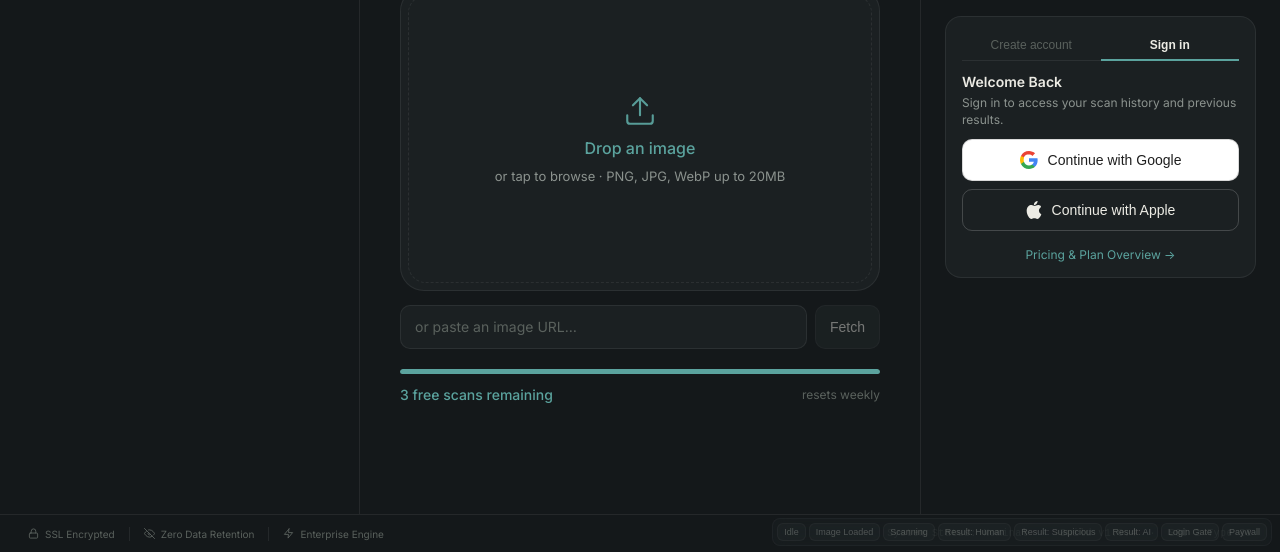
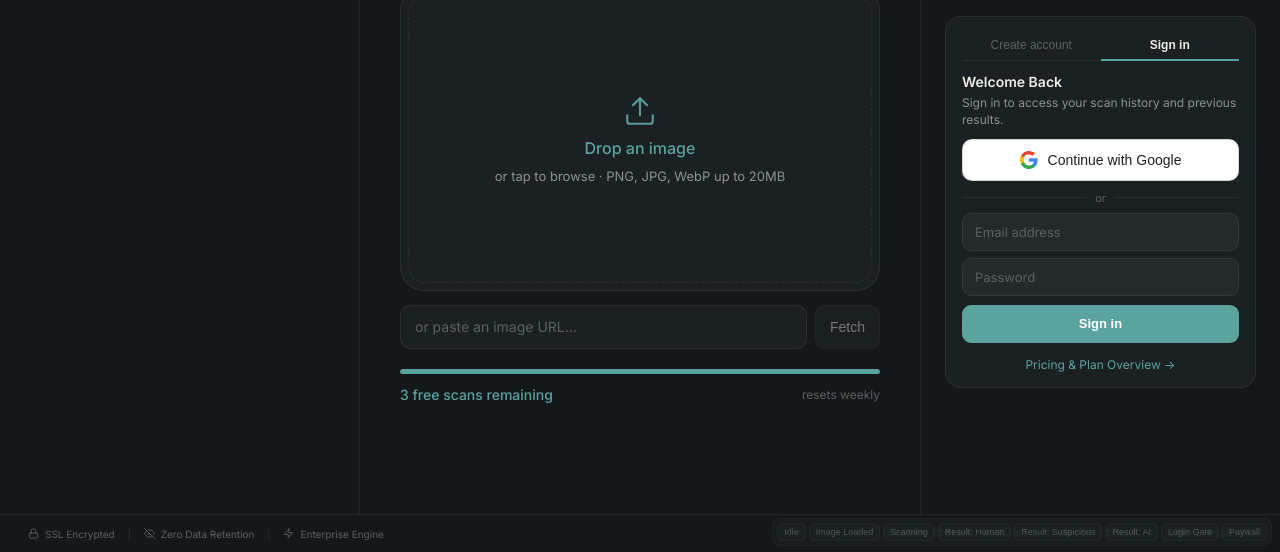
Before and after one commit to Sencial5555/essential-app, a website: page Essential.html in a window 1280 px wide. Both pictures are taken after a click on the button "Sign in". Shown: the part 248-800 px from the top of the page. Drawn offline with nearby package versions, Linux system fonts and the light colour scheme.

Commit message:
Add email/password auth, remove Apple button
Co-Authored-By: Claude Sonnet 4.6 <noreply@anthropic.com>

```diff
--- a/Essential.html
+++ b/Essential.html
@@ -329,6 +329,23 @@
       object-fit: cover;
     }
 
+    /* ── Email auth inputs ── */
+    .email-auth-input {
+      width: 100%;
+      height: 38px;
+      padding: 0 12px;
+      border-radius: 9px;
+      background: var(--bg-elevated);
+      border: 1px solid var(--border-subtle);
+      color: var(--text-primary);
+      font-size: 13px;
+      font-family: inherit;
+      outline: none;
+      transition: border-color 200ms ease, background 200ms ease;
+    }
+    .email-auth-input::placeholder { color: var(--text-muted); }
+    .email-auth-input:focus { border-color: var(--border-active); background: var(--bg-surface); }
+
     /* ── Copy button ── */
     .icon-btn {
       height: 30px;
@@ -927,12 +944,21 @@
               <svg width="18" height="18" viewBox="0 0 18 18"><path fill="#4285F4" d="M17.64 9.2c0-.637-.057-1.251-.164-1.84H9v3.481h4.844c-.209 1.125-.843 2.078-1.796 2.717v2.258h2.908c1.702-1.567 2.684-3.874 2.684-6.615z"/><path fill="#34A853" d="M9 18c2.43 0 4.467-.806 5.956-2.18l-2.908-2.259c-.806.54-1.837.86-3.048.86-2.344 0-4.328-1.584-5.036-3.711H.957v2.332A8.997 8.997 0 0 0 9 18z"/><path fill="#FBBC05" d="M3.964 10.71A5.41 5.41 0 0 1 3.682 9c0-.593.102-1.17.282-1.71V4.958H.957A8.996 8.996 0 0 0 0 9c0 1.452.348 2.827.957 4.042l3.007-2.332z"/><path fill="#EA4335" d="M9 3.58c1.321 0 2.508.454 3.44 1.345l2.582-2.58C13.463.891 11.426 0 9 0A8.997 8.997 0 0 0 .957 4.958L3.964 6.29C4.672 4.163 6.656 3.58 9 3.58z"/></svg>
               Continue with Google
             </button>
-            <button class="auth-btn btn-active" onclick="signInWithApple()" style="background:transparent; border:1px solid var(--border-active); color:var(--text-primary); height:42px; border-radius:10px; font-size:14px;">
-              <svg width="16" height="18" viewBox="0 0 814 1000" fill="currentColor"><path d="M788.1 340.9c-5.8 4.5-108.2 62.2-108.2 190.5 0 148.4 130.3 200.9 134.2 202.2-.6 3.2-20.7 71.9-68.7 141.9-42.8 61.6-87.5 123.1-155.5 123.1s-85.5-39.5-164-39.5c-76 0-103.7 40.8-165.9 40.8s-105.3-57.2-155.5-127.4C46.7 790.7 0 663 0 541.8c0-207.5 135.4-317.3 269-317.3 70.1 0 128.4 46.4 172.5 46.4 42.8 0 109.9-49 191.8-49 30.8.1 108.2 5.7 160.7 67.2zm-234-181.5c31.1-36.9 53.1-88.1 53.1-139.3 0-7.1-.6-14.3-1.9-20.1-50.6 1.9-110.8 33.7-147.1 75.8-28.5 32.4-55.1 83.6-55.1 135.5 0 7.8 1.3 15.6 1.9 18.1 3.2.6 8.4 1.3 13.6 1.3 45.4 0 102.5-30.4 135.5-71.3z"/></svg>
-              Continue with Apple
-            </button>
           </div>
-          <p style="margin-top:12px; text-align:center;">
+          <!-- Divider -->
+          <div style="display:flex; align-items:center; gap:8px; margin:10px 0 8px;">
+            <div style="flex:1; height:1px; background:var(--border-subtle);"></div>
+            <span style="font-size:11px; color:var(--text-muted);">or</span>
+            <div style="flex:1; height:1px; background:var(--border-subtle);"></div>
+          </div>
+          <!-- Email + password form -->
+          <div style="display:flex; flex-direction:column; gap:7px;">
+            <input class="email-auth-input" id="panel-email-input" type="email" placeholder="Email address" />
+            <input class="email-auth-input" id="panel-password-input" type="password" placeholder="Password" />
+            <p id="panel-auth-error" class="hidden" style="font-size:11px; margin:0; line-height:1.4;"></p>
+            <button id="panel-email-submit" onclick="submitEmailAuth('panel')" class="btn-active" style="width:100%; height:38px; border-radius:9px; background:var(--accent-violet); border:none; color:#fff; font-size:13px; font-weight:600; cursor:pointer; margin-top:2px;">Create account</button>
+          </div>
+          <p style="margin-top:10px; text-align:center;">
             <a onclick="openPaywall()" style="font-size:12px; color:var(--accent-violet); text-decoration:none; cursor:pointer;">Pricing &amp; Plan Overview →</a>
           </p>
         </div>
@@ -1007,14 +1033,22 @@
           <svg width="18" height="18" viewBox="0 0 18 18"><path fill="#4285F4" d="M17.64 9.2c0-.637-.057-1.251-.164-1.84H9v3.481h4.844c-.209 1.125-.843 2.078-1.796 2.717v2.258h2.908c1.702-1.567 2.684-3.874 2.684-6.615z"/><path fill="#34A853" d="M9 18c2.43 0 4.467-.806 5.956-2.18l-2.908-2.259c-.806.54-1.837.86-3.048.86-2.344 0-4.328-1.584-5.036-3.711H.957v2.332A8.997 8.997 0 0 0 9 18z"/><path fill="#FBBC05" d="M3.964 10.71A5.41 5.41 0 0 1 3.682 9c0-.593.102-1.17.282-1.71V4.958H.957A8.996 8.996 0 0 0 0 9c0 1.452.348 2.827.957 4.042l3.007-2.332z"/><path fill="#EA4335" d="M9 3.58c1.321 0 2.508.454 3.44 1.345l2.582-2.58C13.463.891 11.426 0 9 0A8.997 8.997 0 0 0 .957 4.958L3.964 6.29C4.672 4.163 6.656 3.58 9 3.58z"/></svg>
           Continue with Google
         </button>
-        <button class="auth-btn apple-btn btn-active" onclick="signInWithApple()">
-          <!-- Apple SVG -->
-          <svg width="16" height="18" viewBox="0 0 814 1000" fill="currentColor"><path d="M788.1 340.9c-5.8 4.5-108.2 62.2-108.2 190.5 0 148.4 130.3 200.9 134.2 202.2-.6 3.2-20.7 71.9-68.7 141.9-42.8 61.6-87.5 123.1-155.5 123.1s-85.5-39.5-164-39.5c-76 0-103.7 40.8-165.9 40.8s-105.3-57.2-155.5-127.4C46.7 790.7 0 663 0 541.8c0-207.5 135.4-317.3 269-317.3 70.1 0 128.4 46.4 172.5 46.4 42.8 0 109.9-49 191.8-49 30.8.1 108.2 5.7 160.7 67.2zm-234-181.5c31.1-36.9 53.1-88.1 53.1-139.3 0-7.1-.6-14.3-1.9-20.1-50.6 1.9-110.8 33.7-147.1 75.8-28.5 32.4-55.1 83.6-55.1 135.5 0 7.8 1.3 15.6 1.9 18.1 3.2.6 8.4 1.3 13.6 1.3 45.4 0 102.5-30.4 135.5-71.3z"/></svg>
-          Continue with Apple
-        </button>
       </div>
-      <p style="margin-top:18px; font-size:12px; color:var(--text-muted); text-align:center;">
-        No password. No spam. Cancel anytime.
+      <!-- Divider -->
+      <div style="display:flex; align-items:center; gap:8px; margin:16px 0 12px;">
+        <div style="flex:1; height:1px; background:var(--border-subtle);"></div>
+        <span style="font-size:11px; color:var(--text-muted);">or</span>
+        <div style="flex:1; height:1px; background:var(--border-subtle);"></div>
+      </div>
+      <!-- Email + password form -->
+      <div style="display:flex; flex-direction:column; gap:10px;">
+        <input class="email-auth-input" id="modal-email-input" type="email" placeholder="Email address" style="height:44px; font-size:14px;" />
+        <input class="email-auth-input" id="modal-password-input" type="password" placeholder="Password" style="height:44px; font-size:14px;" />
+        <p id="modal-auth-error" class="hidden" style="font-size:12px; margin:0; line-height:1.4;"></p>
+        <button id="modal-email-submit" onclick="submitEmailAuth('modal')" class="btn-active" style="width:100%; height:46px; border-radius:11px; background:var(--accent-violet); border:none; color:#fff; font-size:15px; font-weight:600; cursor:pointer;">Create account</button>
+      </div>
+      <p style="margin-top:14px; font-size:12px; color:var(--text-muted); text-align:center;">
+        No spam. Cancel anytime.
       </p>
       <button onclick="closeOverlay('login')" style="display:block;margin:16px auto 0;font-size:13px;color:var(--text-muted);background:none;border:none;cursor:pointer;text-decoration:underline;">
         Maybe later
@@ -1511,6 +1545,8 @@
       document.getElementById('modal-tab-signin').classList.toggle('active', mode === 'signin');
       document.getElementById('modal-auth-title').textContent = modalContent[mode].title;
       document.getElementById('modal-auth-subtitle').textContent = modalContent[mode].subtitle;
+      document.getElementById('modal-email-submit').textContent = mode === 'register' ? 'Create account' : 'Sign in';
+      document.getElementById('modal-auth-error').classList.add('hidden');
     }
 
     function switchPanelTab(mode) {
@@ -1518,6 +1554,8 @@
       document.getElementById('panel-tab-signin').classList.toggle('active', mode === 'signin');
       document.getElementById('panel-auth-title').textContent = panelContent[mode].title;
       document.getElementById('panel-auth-subtitle').textContent = panelContent[mode].subtitle;
+      document.getElementById('panel-email-submit').textContent = mode === 'register' ? 'Create account' : 'Sign in';
+      document.getElementById('panel-auth-error').classList.add('hidden');
     }
 
     function openLoginModal(mode = 'register') {
@@ -1656,6 +1694,45 @@
       await sb.auth.signOut();
     }
 
+    async function submitEmailAuth(context) {
+      const emailEl  = document.getElementById(context + '-email-input');
+      const passEl   = document.getElementById(context + '-password-input');
+      const errorEl  = document.getElementById(context + '-auth-error');
+      const submitEl = document.getElementById(context + '-email-submit');
+      const isRegister = document.getElementById(context === 'panel' ? 'panel-tab-register' : 'modal-tab-register').classList.contains('active');
+
+      const email    = emailEl.value.trim();
+      const password = passEl.value;
+
+      errorEl.classList.add('hidden');
+      if (!email || !password) {
+        errorEl.textContent = 'Please fill in all fields.';
+        errorEl.style.color = 'var(--result-crimson)';
+        errorEl.classList.remove('hidden');
+        return;
+      }
+
+      submitEl.disabled = true;
+      submitEl.textContent = '…';
+
+      const { data, error } = isRegister
+        ? await sb.auth.signUp({ email, password })
+        : await sb.auth.signInWithPassword({ email, password });
+
+      submitEl.disabled = false;
+      submitEl.textContent = isRegister ? 'Create account' : 'Sign in';
+
+      if (error) {
+        errorEl.textContent = error.message;
+        errorEl.style.color = 'var(--result-crimson)';
+        errorEl.classList.remove('hidden');
+      } else if (isRegister && data.user && !data.session) {
+        errorEl.textContent = 'Check your email to confirm your account.';
+        errorEl.style.color = 'var(--result-green)';
+        errorEl.classList.remove('hidden');
+      }
+    }
+
     async function loadQuota(userId) {
       let { data } = await sb.from('scan_quota').select('scans_remaining, reset_at').eq('user_id', userId).single();
       if (!data) {
```
